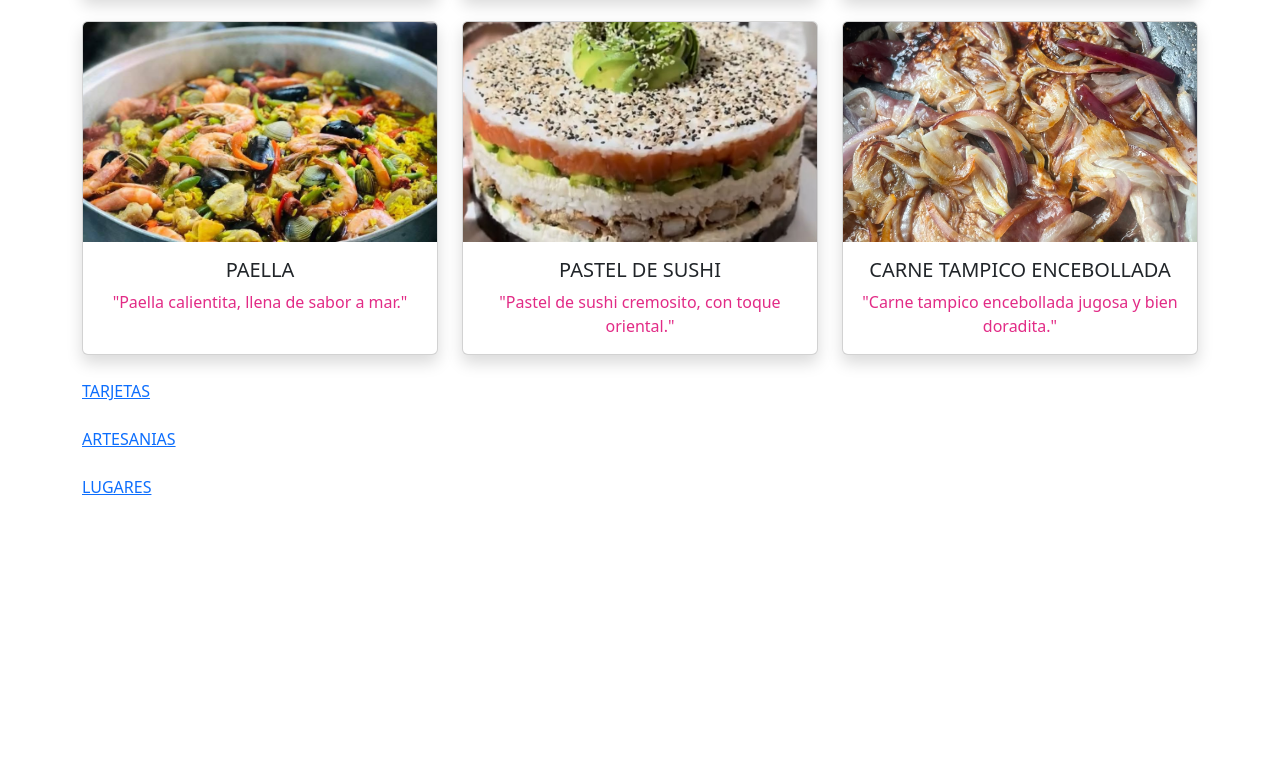
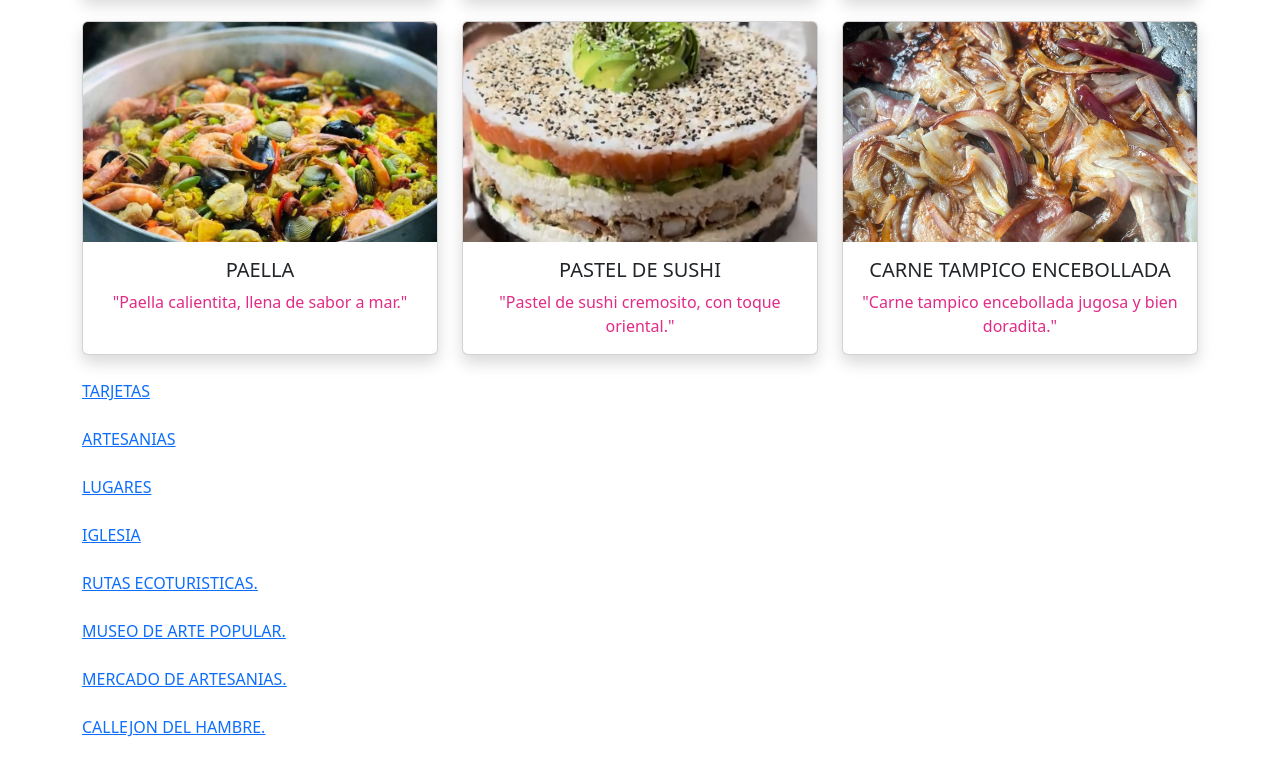
Before and after one commit to aHIme-floRes/WEBSITE-CEcyMagic-Perla, a plain HTML site: page index.html in a window 1280 px wide. Shown: the part 4093-4868 px from the top of the page. Before the commit the page ends 4640 px from the top, so only its background shows below. Drawn offline with nearby package versions, Linux system fonts and the light colour scheme.

Commit message:
Update index.html

```diff
--- a/index.html
+++ b/index.html
@@ -573,3 +573,8 @@ CARNE TAMPICO ENCEBOLLADA </h5>
         <A HREF="tajetas.html">TARJETAS</A>
         <A HREF="Artesanias.html">ARTESANIAS</A>
          <A HREF="lugares.html">LUGARES</A>
+         <A HREF="miguel.html">IGLESIA</A>
+          <A HREF="pamela.html">RUTAS ECOTURISTICAS.</A>
+        <A HREF="brisa.html">MUSEO DE ARTE POPULAR.</A>
+        <A HREF="noemi.html">MERCADO DE ARTESANIAS.</A>
+        <A HREF="wendy.html">CALLEJON DEL HAMBRE.</A>
```
